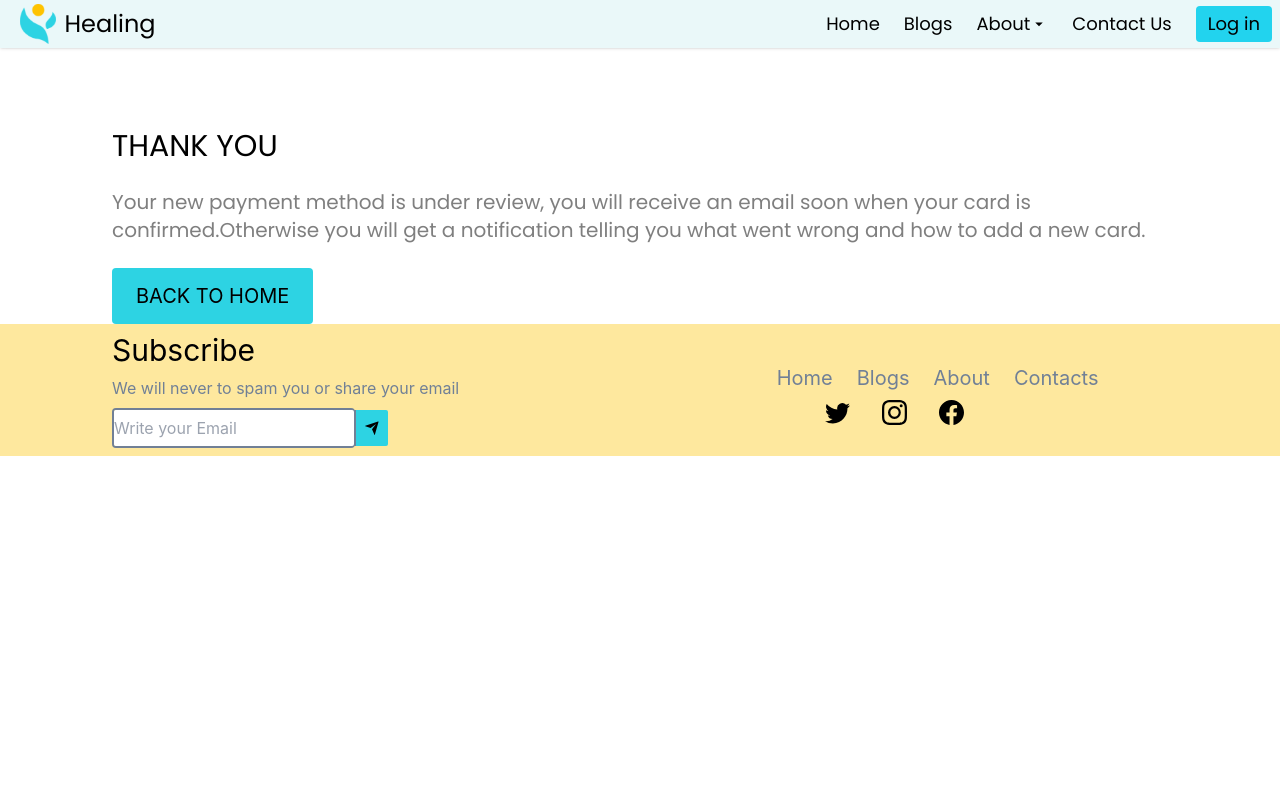
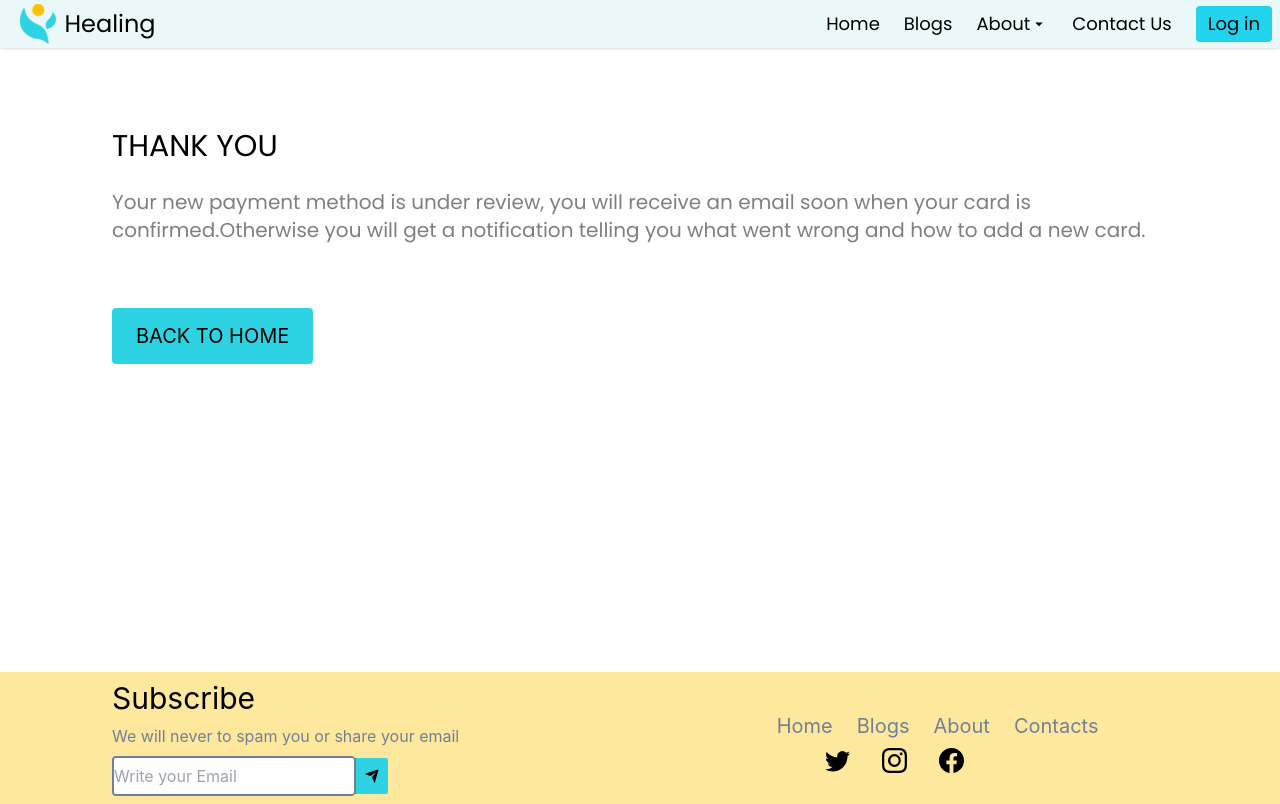
Before and after one commit to Recoded-Spark-Turkey-2022/Unboxed, a React (Create React App) app: page /add-new-card-thank-you in a window 1280 px wide. Built offline with nearby package versions, Linux system fonts and the light colour scheme; no server answers.

Commit message:
buy ticket page done

```diff
--- a/src/pages/addNewCard/addNewCard.jsx
+++ b/src/pages/addNewCard/addNewCard.jsx
@@ -8,7 +8,7 @@ const AddNewCard = () => {
   const titleTitle = 'add card details';
 
   return (
-    <div className="mx-28 mt-16 sm:mx-4 md:mx-8">
+    <div className="font-poppins pl-20 pr-20 w-full flex flex-col justify-between pb-24 lg:pl-4 lg:pr-4 max:h-middle pt-8 sm:pt-12">
       <Title text={titleText} title={titleTitle} />
       <div className="flex sm:flex-col-reverse sm:mt-4 lg:flex-col-reverse ">
         <CardForm />
--- a/src/pages/addNewCardThankYou/AddNewCardThankYou.jsx
+++ b/src/pages/addNewCardThankYou/AddNewCardThankYou.jsx
@@ -15,7 +15,7 @@ const AddNewCardThankYou = () => {
   return (
     <div
       data-testid="addNewCardThankYou"
-      className="mx-28 mt-16 flex flex-col gap-6"
+      className="768:px-28 pt-16 flex flex-col gap-16 425:h-middle px-10"
     >
       <Title title={titleTitle} text={textTitle} />
       <Button text={titleButton} func={navHome} />
```
